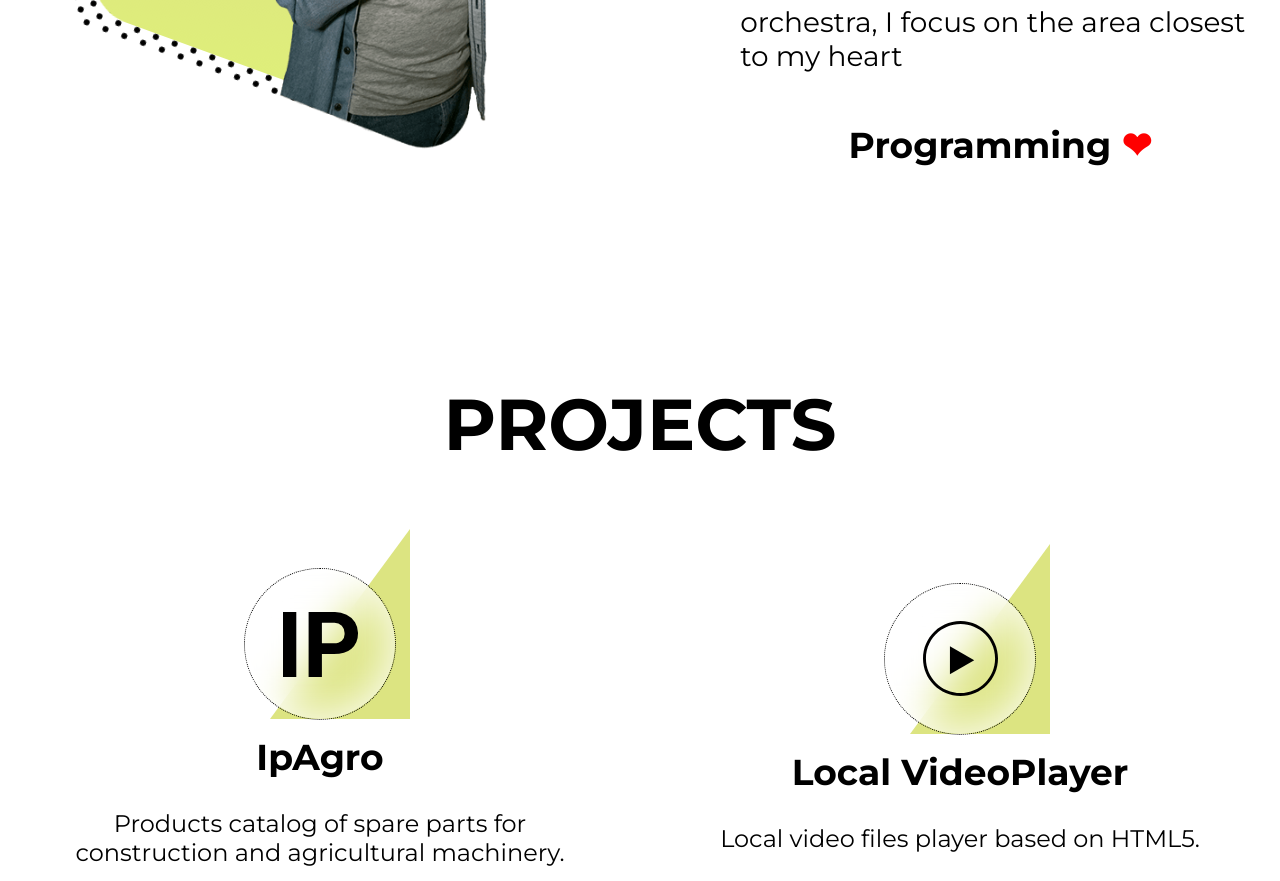
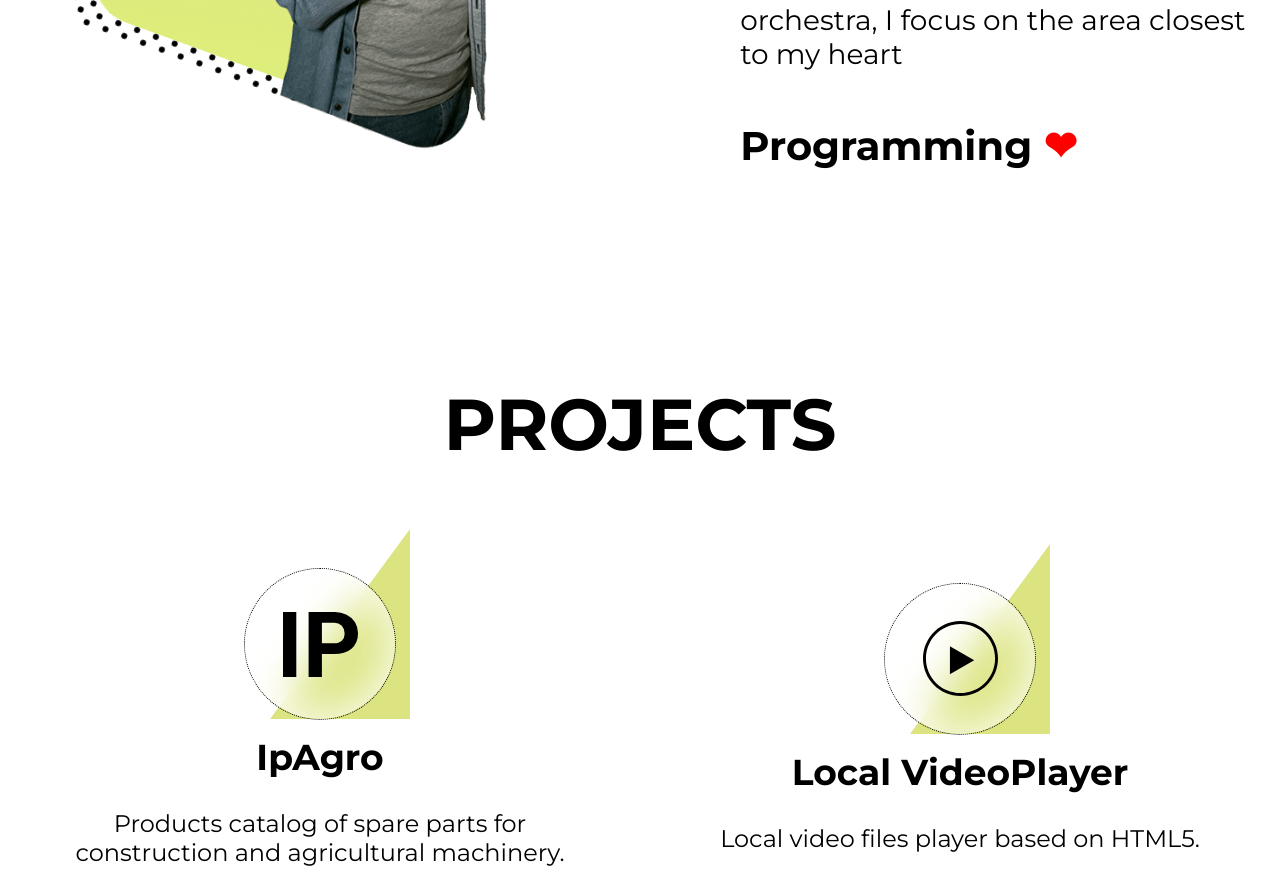
Before and after one commit to zurek-piotr/portfolio, a Vue app: page /#about in a window 1280 px wide. Before the commit this address led to /#about. Shown: the part 1400-2281 px from the top of the page. Built offline with nearby package versions, Linux system fonts and the light colour scheme.

Commit message:
Lint Code

```diff
--- a/src/App.vue
+++ b/src/App.vue
@@ -1,5 +1,5 @@
 <template v-cloak>
-  <div>
+  <div class="sectionsWrapper">
     <HeroSection />
     <About id="about" />
     <Projects id="projects" />
@@ -24,7 +24,7 @@ export default {
 </script>
 
 <style lang="scss">
-@import url("https://fonts.googleapis.com/css?family=Montserrat:300,400,700&display=swap");
+@import url('https://fonts.googleapis.com/css?family=Montserrat:300,400,700&display=swap');
 
 *,
 *::after,
@@ -35,7 +35,7 @@ export default {
 
 html {
   box-sizing: border-box;
-  font-family: "Montserrat", sans-serif;
+  font-family: 'Montserrat', sans-serif;
   -webkit-font-smoothing: antialiased;
   -moz-osx-font-smoothing: grayscale;
   text-rendering: optimizeLegibility;
@@ -58,4 +58,12 @@ button,
 [v-cloak] {
   display: hidden;
 }
+
+// .sectionsWrapper {
+//   display: flex;
+//   flex-direction: column;
+//   align-items: center;
+//   max-width: 80vw;
+//   margin-left: 10vw;
+// }
 </style>
--- a/src/views/About.vue
+++ b/src/views/About.vue
@@ -33,14 +33,13 @@
 import isPolishLanguage from '../scripts/Helpers';
 
 export default {
-
   methods: {
     isPolishLanguage,
   },
 };
 </script>
 
-<style lang="scss" scoped >
+<style lang="scss" scoped>
 .aboutWrapper {
   display: flex;
   flex-direction: column;
@@ -75,10 +74,9 @@ export default {
     margin-top: 50px;
     font-size: 28px;
     font-weight: bold;
-    align-self: center;
 
     &::after {
-      content: " ❤";
+      content: ' ❤';
       color: red;
     }
   }
@@ -93,7 +91,7 @@ export default {
   order: 2;
 
   &::before {
-    content: "";
+    content: '';
     position: absolute;
     background: $primary-color;
     height: 230px;
@@ -107,7 +105,7 @@ export default {
   }
   &::after {
     position: absolute;
-    content: "";
+    content: '';
     background: url(../assets/patterns/dots.svg);
     height: 240px;
     width: 240px;
@@ -121,7 +119,7 @@ export default {
 @media screen and (min-width: 768px) {
   .about {
     &__programming {
-      font-size: 36px;
+      font-size: 40px;
     }
   }
   .me {
@@ -187,9 +185,6 @@ export default {
     &__description {
       font-size: 28px;
     }
-    &__programming {
-      font-size: 36px;
-    }
   }
 }
 @media screen and (min-width: 1440px) {
--- a/src/views/Contact.vue
+++ b/src/views/Contact.vue
@@ -127,7 +127,8 @@ export default {
       visibleMessage: false,
       message: '',
       email: '',
-      API: 'https://script.google.com/macros/s/AKfycbxMoGepI836k8LmXrrmiqRjsQQNxrdQDHA63Ni1uA/exec',
+      API:
+        'https://script.google.com/macros/s/AKfycbxMoGepI836k8LmXrrmiqRjsQQNxrdQDHA63Ni1uA/exec',
     };
   },
   methods: {
@@ -137,11 +138,16 @@ export default {
       formData.set('email', this.email);
       formData.set('message', this.message);
 
-      const config = { headers: { 'Content-Type': 'application/x-www-form-urlencoded' } };
+      const config = {
+        headers: { 'Content-Type': 'application/x-www-form-urlencoded' },
+      };
 
-      this.axios.post(this.API, formData, config)
+      this.axios
+        .post(this.API, formData, config)
         .then(this.showSuccessMessage())
-        .catch(err => console.error(err));
+        .catch((err) => {
+          console.error(err);
+        });
     },
     showSuccessMessage() {
       this.message = '';
@@ -157,10 +163,9 @@ export default {
     Footer,
   },
 };
-
 </script>
 
-<style lang="scss" scoped >
+<style lang="scss" scoped>
 .contactWrapper {
   background: $solid-color;
 }
@@ -266,7 +271,7 @@ export default {
   &.linkedin {
     background-image: url(../assets/contactSrc/linkedinIcon.svg);
     &::after {
-      content: "LinkedIn";
+      content: 'LinkedIn';
       font-size: 24px;
       left: calc(100% + 25px);
     }
--- a/src/views/HeroSection.vue
+++ b/src/views/HeroSection.vue
@@ -55,10 +55,9 @@ export default {
     window.addEventListener('resize', this.setScreenWidth);
   },
 };
-
 </script>
 
-<style lang="scss" scoped >
+<style lang="scss" scoped>
 $headerFontSize: 72px;
 .heroSection {
   display: flex;
@@ -68,13 +67,6 @@ $headerFontSize: 72px;
   min-height: 100vh;
   max-width: 100vw;
   background: $primary-color;
-
-  &__logo {
-    background: url(../assets/projectsSrc/logo.svg) center/contain no-repeat;
-    height: 45vh;
-    width: 55vw;
-    order: 1;
-  }
 
   &__textWrapper {
     flex-direction: column;
@@ -94,6 +86,13 @@ $headerFontSize: 72px;
       font-size: 24px;
       font-weight: 300;
     }
+  }
+
+  &__logo {
+    background: url(../assets/projectsSrc/logo.svg) center/contain no-repeat;
+    height: 45vh;
+    width: 55vw;
+    order: 1;
   }
 
   &__hamburgerMenu {
@@ -131,7 +130,7 @@ $headerFontSize: 72px;
 
       &::before {
         position: absolute;
-        content: "";
+        content: '';
         top: -7px;
         left: 0;
         will-change: transform;
@@ -140,7 +139,7 @@ $headerFontSize: 72px;
 
       &::after {
         position: absolute;
-        content: "";
+        content: '';
         top: 7px;
         left: 0;
         opacity: 1;
@@ -208,7 +207,7 @@ $headerFontSize: 72px;
       order: 2;
 
       &:before {
-        content: "";
+        content: '';
         position: absolute;
         background: $primary-color;
         top: 0;
```
Also changed, not shown: src/views/Projects.vue (+11 -12 lines).
